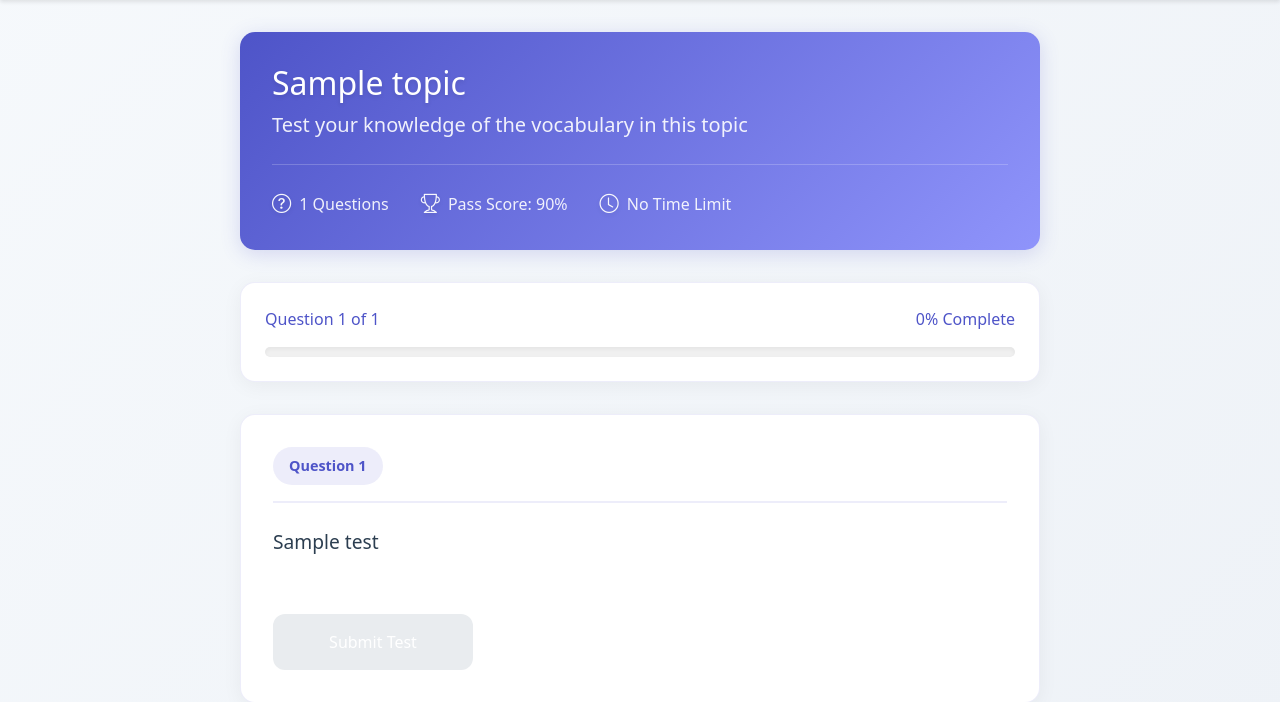
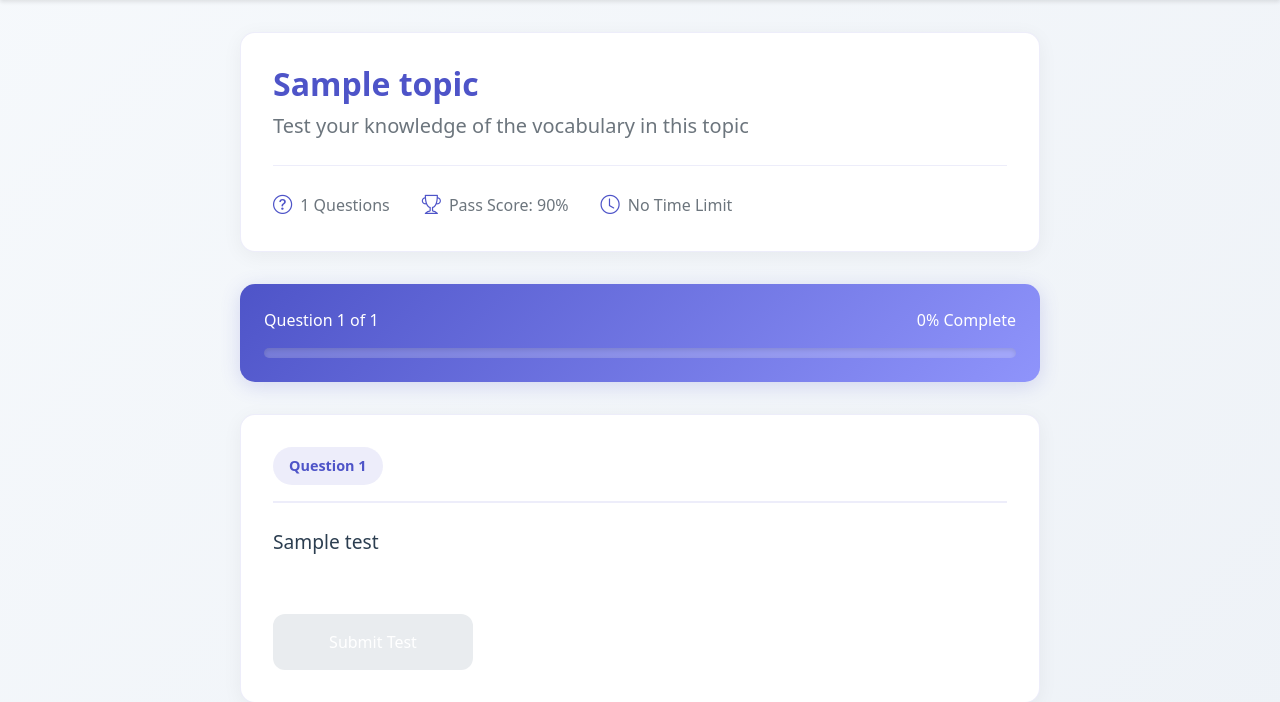
Before and after one commit to ANGFLO26/learning-english, a Flask app: page /test/1 in a window 1280 px wide. Shown: the part 138-840 px from the top of the page. Run offline with Flask 2, Linux system fonts and the light colour scheme; a user stored in the database is signed in; tables that the repository leaves empty hold one stand-in row (values such as "Sample post"); some libraries are stand-ins or nearby versions.

Commit message:
Enhanced test interface with improved visual design and X

```diff
--- a/src/gui/templates/test.html
+++ b/src/gui/templates/test.html
@@ -16,23 +16,24 @@
     }
 
     .test-header {
-        background: linear-gradient(135deg, #4e54c8, #8f94fb);
+        background: white;
         border-radius: 15px;
         padding: 2rem;
         margin-bottom: 2rem;
-        box-shadow: 0 4px 20px rgba(78, 84, 200, 0.2);
-        color: white;
+        box-shadow: 0 4px 20px rgba(0,0,0,0.05);
+        color: #4e54c8;
+        border: 1px solid rgba(78, 84, 200, 0.1);
     }
 
     .test-header h1 {
-        color: white;
+        color: #4e54c8;
         margin-bottom: 0.5rem;
         font-size: 2rem;
-        text-shadow: 0 2px 4px rgba(0,0,0,0.1);
+        font-weight: 600;
     }
 
     .test-header .lead {
-        color: rgba(255,255,255,0.9);
+        color: #6c757d;
     }
 
     .test-info {
@@ -40,29 +41,29 @@
         gap: 2rem;
         margin-top: 1.5rem;
         padding-top: 1.5rem;
-        border-top: 1px solid rgba(255,255,255,0.2);
+        border-top: 1px solid rgba(78, 84, 200, 0.1);
     }
 
     .info-item {
         display: flex;
         align-items: center;
         gap: 0.5rem;
-        color: rgba(255,255,255,0.9);
+        color: #6c757d;
     }
 
     .info-item i {
         font-size: 1.2rem;
-        color: rgba(255,255,255,0.95);
-        text-shadow: 0 2px 4px rgba(0,0,0,0.1);
+        color: #4e54c8;
     }
 
     .progress-tracker {
-        background: white;
+        background: linear-gradient(135deg, #4e54c8, #8f94fb);
         border-radius: 15px;
         padding: 1.5rem;
         margin-bottom: 2rem;
-        box-shadow: 0 4px 20px rgba(0,0,0,0.05);
-        border: 1px solid rgba(78, 84, 200, 0.1);
+        box-shadow: 0 4px 20px rgba(78, 84, 200, 0.2);
+        border: none;
+        color: white;
     }
 
     .progress-info {
@@ -70,22 +71,22 @@
         justify-content: space-between;
         align-items: center;
         margin-bottom: 1rem;
-        color: #4e54c8;
+        color: white;
         font-weight: 500;
     }
 
     .progress-bar-container {
         height: 10px;
-        background-color: #f0f0f0;
+        background-color: rgba(255, 255, 255, 0.2);
         border-radius: 10px;
         overflow: hidden;
-        box-shadow: inset 0 2px 4px rgba(0,0,0,0.05);
+        box-shadow: inset 0 2px 4px rgba(0,0,0,0.1);
     }
 
     .progress-bar {
         height: 100%;
-        background: linear-gradient(90deg, #4e54c8, #8f94fb);
-        box-shadow: 0 2px 4px rgba(78, 84, 200, 0.3);
+        background: white;
+        box-shadow: 0 2px 4px rgba(0,0,0,0.2);
         transition: width 0.3s ease;
     }
 
```
